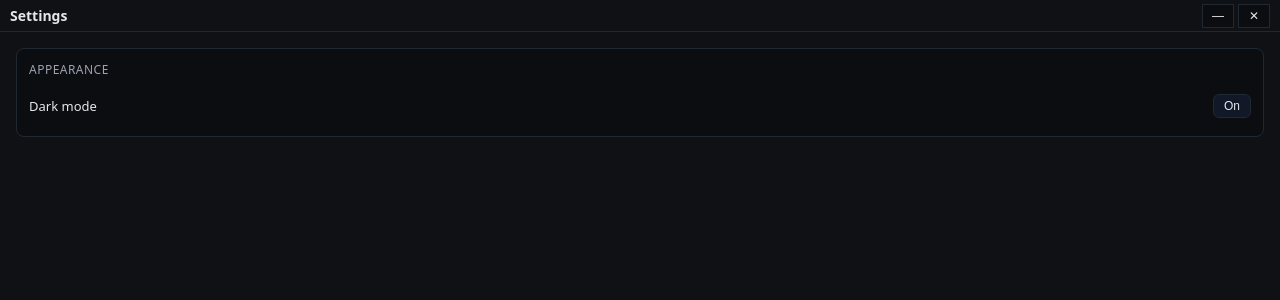
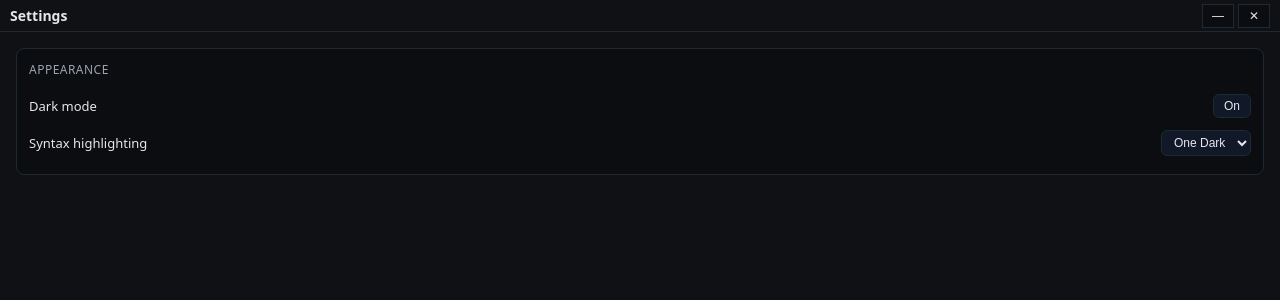
Before and after one commit to h8d13/Loadgic, a React (Vite) app in the folder app/: page /#/settings in a window 1280 px wide. Shown: the top 300 px of the page. Built offline with nearby package versions, Linux system fonts and the light colour scheme.

Commit message:
feat: syntax highlight themes

```diff
--- a/app/package.json
+++ b/app/package.json
@@ -28,6 +28,10 @@
     "@codemirror/lang-yaml": "^6.1.0",
     "@codemirror/legacy-modes": "^6.5.2",
     "@codemirror/theme-one-dark": "^6.1.2",
+    "@uiw/codemirror-theme-dracula": "^4.25.4",
+    "@uiw/codemirror-theme-github": "^4.25.4",
+    "@uiw/codemirror-theme-nord": "^4.25.4",
+    "@uiw/codemirror-theme-solarized": "^4.25.4",
     "@uiw/react-codemirror": "^4.22.3",
     "react": "^18.2.0",
     "react-dom": "^18.2.0",
--- a/app/src/components/files/FileViewer.tsx
+++ b/app/src/components/files/FileViewer.tsx
@@ -1,12 +1,35 @@
 import CodeMirror from '@uiw/react-codemirror'
 import { oneDark } from '@codemirror/theme-one-dark'
+import { dracula } from '@uiw/codemirror-theme-dracula'
+import { githubDark, githubLight } from '@uiw/codemirror-theme-github'
+import { solarizedDark, solarizedLight } from '@uiw/codemirror-theme-solarized'
+import { nordInit } from '@uiw/codemirror-theme-nord'
 import { StreamLanguage } from '@codemirror/language'
 import { useState, useEffect } from 'react'
 import type { Extension } from '@codemirror/state'
+import { useTheme } from '../../theme/ThemeProvider'
 
 type Props = {
   content: string
   filePath: string
+}
+
+const nord = nordInit({})
+
+function getEditorTheme(editorTheme: string, isDark: boolean): Extension {
+  switch (editorTheme) {
+    case 'dracula':
+      return dracula
+    case 'github':
+      return isDark ? githubDark : githubLight
+    case 'solarized':
+      return isDark ? solarizedDark : solarizedLight
+    case 'nord':
+      return nord
+    case 'oneDark':
+    default:
+      return oneDark
+  }
 }
 
 function getExtension(filePath: string) {
@@ -86,6 +109,7 @@ async function loadLanguageExtension(ext: string): Promise<Extension | null> {
 }
 
 export default function FileViewer({ content, filePath }: Props) {
+  const { theme, editorTheme } = useTheme()
   const [extensions, setExtensions] = useState<Extension[]>([])
   const [loading, setLoading] = useState(true)
 
@@ -112,7 +136,7 @@ export default function FileViewer({ content, filePath }: Props) {
   return (
     <CodeMirror
       value={content}
-      theme={oneDark}
+      theme={getEditorTheme(editorTheme, theme === 'dark')}
       extensions={extensions}
       readOnly
       editable={false}
--- a/app/src/pages/SettingsPage.tsx
+++ b/app/src/pages/SettingsPage.tsx
@@ -1,4 +1,4 @@
-import { useTheme } from '../theme/ThemeProvider'
+import { useTheme, EDITOR_THEMES } from '../theme/ThemeProvider'
 
 function ThemeToggle() {
   const { theme, toggleTheme } = useTheme()
@@ -6,6 +6,22 @@ function ThemeToggle() {
     <button className="settings-toggle" onClick={toggleTheme} type="button">
       {theme === 'dark' ? 'On' : 'Off'}
     </button>
+  )
+}
+
+function EditorThemeSelect() {
+  const { editorTheme, setEditorTheme } = useTheme()
+  return (
+    <select
+      value={editorTheme}
+      onChange={(e) => setEditorTheme(e.target.value as typeof editorTheme)}
+    >
+      {EDITOR_THEMES.map((t) => (
+        <option key={t.value} value={t.value}>
+          {t.label}
+        </option>
+      ))}
+    </select>
   )
 }
 
@@ -29,6 +45,10 @@ export default function SettingsPage() {
             <span>Dark mode</span>
             <ThemeToggle />
           </label>
+          <label className="settings-row">
+            <span>Syntax highlighting</span>
+            <EditorThemeSelect />
+          </label>
         </div>
       </div>
     </div>
--- a/app/src/theme/ThemeProvider.tsx
+++ b/app/src/theme/ThemeProvider.tsx
@@ -1,12 +1,23 @@
 import { createContext, useContext, useEffect, useMemo, useState } from 'react'
 
 type Theme = 'dark' | 'light'
+type EditorTheme = 'oneDark' | 'dracula' | 'github' | 'solarized' | 'nord'
 
 type ThemeContextValue = {
   theme: Theme
   setTheme: (theme: Theme) => void
   toggleTheme: () => void
+  editorTheme: EditorTheme
+  setEditorTheme: (theme: EditorTheme) => void
 }
+
+export const EDITOR_THEMES: { value: EditorTheme; label: string }[] = [
+  { value: 'oneDark', label: 'One Dark' },
+  { value: 'dracula', label: 'Dracula' },
+  { value: 'github', label: 'GitHub' },
+  { value: 'solarized', label: 'Solarized' },
+  { value: 'nord', label: 'Nord' },
+]
 
 const ThemeContext = createContext<ThemeContextValue | undefined>(undefined)
 
@@ -17,8 +28,16 @@ function getInitialTheme(): Theme {
   return 'dark'
 }
 
+function getInitialEditorTheme(): EditorTheme {
+  if (typeof window === 'undefined') return 'oneDark'
+  const stored = window.localStorage.getItem('loadgic:editorTheme')
+  if (stored && EDITOR_THEMES.some((t) => t.value === stored)) return stored as EditorTheme
+  return 'oneDark'
+}
+
 export function ThemeProvider({ children }: { children: React.ReactNode }) {
   const [theme, setTheme] = useState<Theme>(getInitialTheme)
+  const [editorTheme, setEditorTheme] = useState<EditorTheme>(getInitialEditorTheme)
 
   useEffect(() => {
     document.documentElement.dataset.theme = theme
@@ -26,10 +45,20 @@ export function ThemeProvider({ children }: { children: React.ReactNode }) {
   }, [theme])
 
   useEffect(() => {
+    window.localStorage.setItem('loadgic:editorTheme', editorTheme)
+  }, [editorTheme])
+
+  useEffect(() => {
     function handleStorage(event: StorageEvent) {
-      if (event.key !== 'loadgic:theme') return
-      if (event.newValue === 'dark' || event.newValue === 'light') {
-        setTheme(event.newValue)
+      if (event.key === 'loadgic:theme') {
+        if (event.newValue === 'dark' || event.newValue === 'light') {
+          setTheme(event.newValue)
+        }
+      }
+      if (event.key === 'loadgic:editorTheme') {
+        if (event.newValue && EDITOR_THEMES.some((t) => t.value === event.newValue)) {
+          setEditorTheme(event.newValue as EditorTheme)
+        }
       }
     }
     window.addEventListener('storage', handleStorage)
@@ -41,8 +70,10 @@ export function ThemeProvider({ children }: { children: React.ReactNode }) {
       theme,
       setTheme,
       toggleTheme: () => setTheme((t) => (t === 'dark' ? 'light' : 'dark')),
+      editorTheme,
+      setEditorTheme,
     }),
-    [theme]
+    [theme, editorTheme]
   )
 
   return <ThemeContext.Provider value={value}>{children}</ThemeContext.Provider>
```
Also changed, not shown: 1 other file (tests, documents, lock files or other folders).
